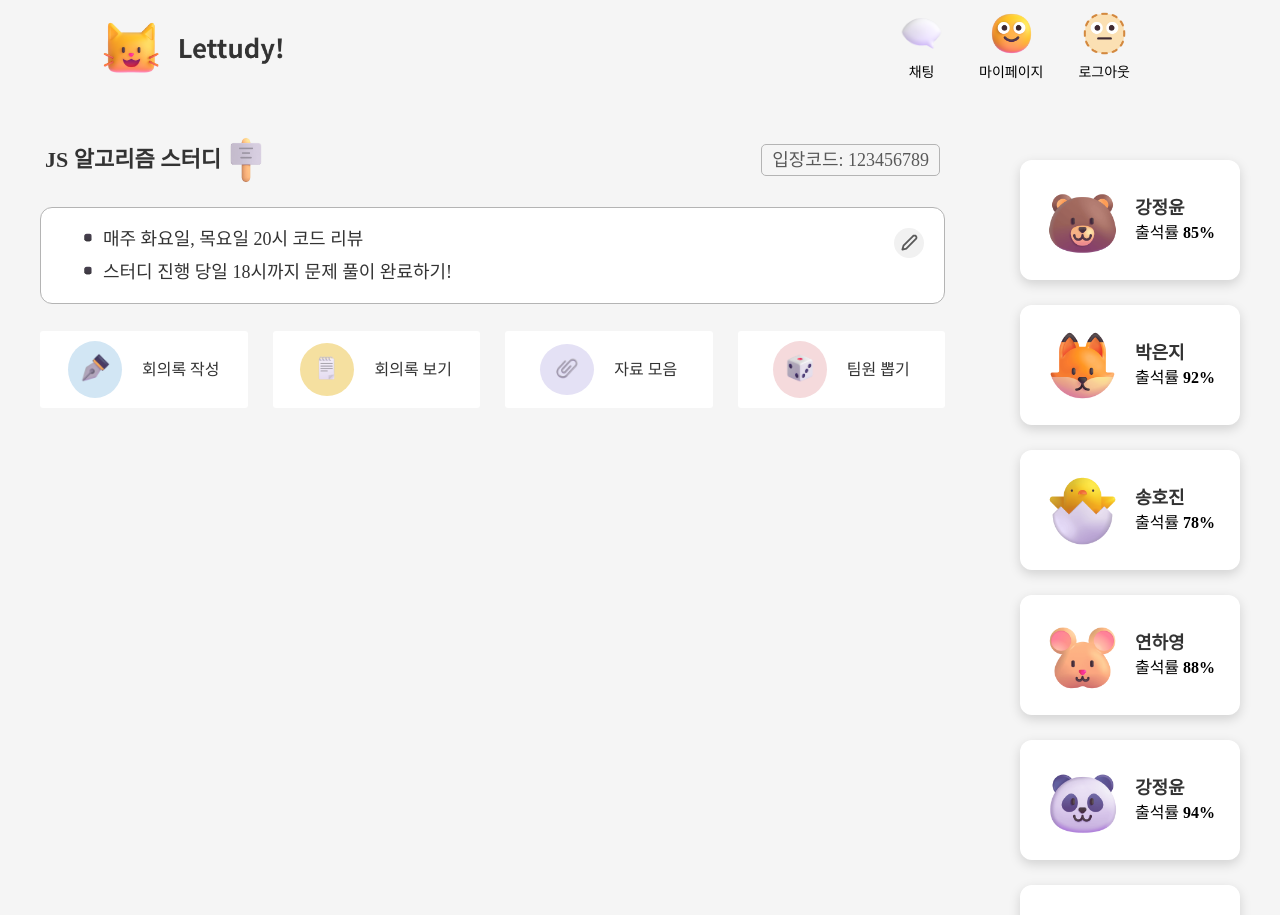
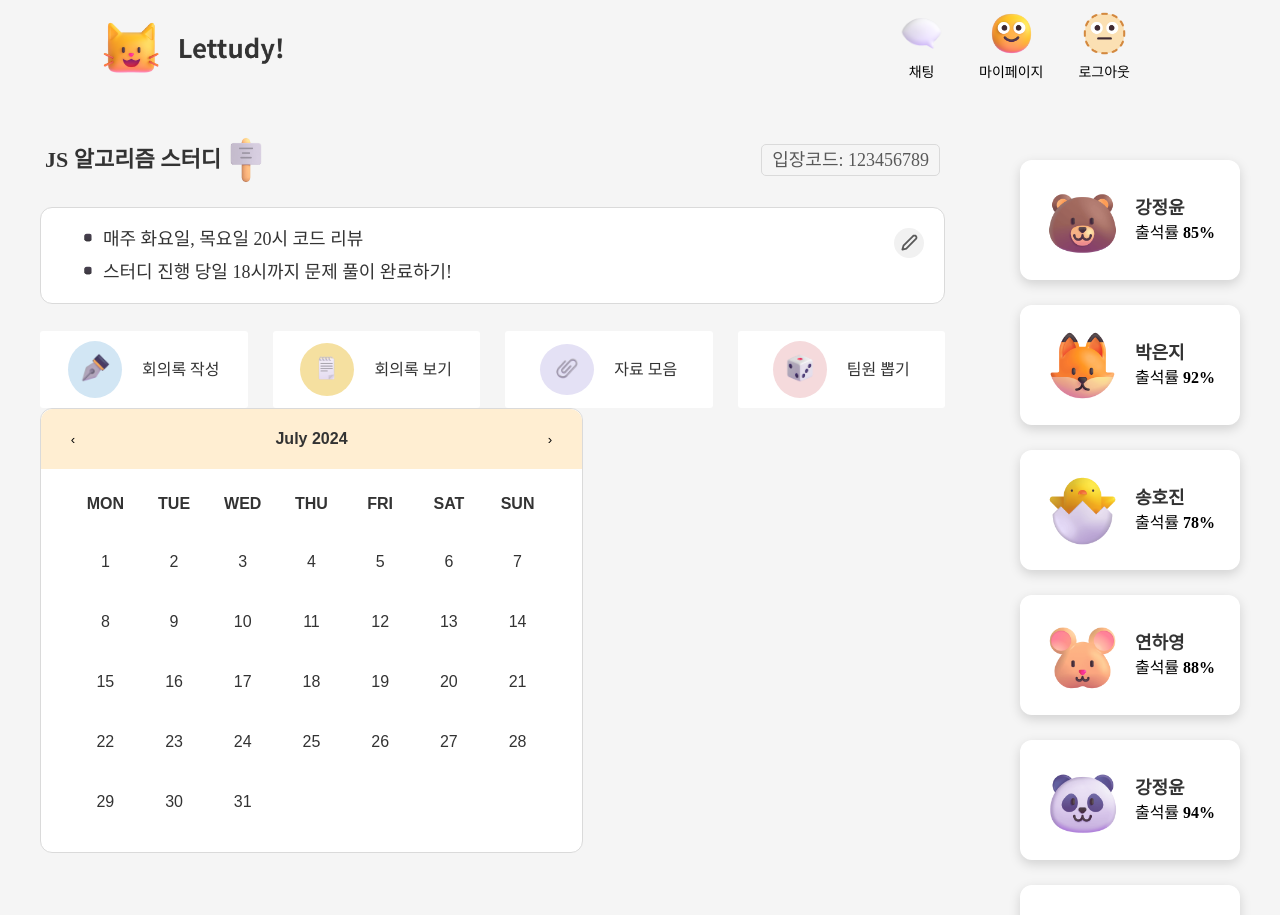
Before and after one commit to IIIIIFive/Lettudy_Client, a React (Vite) app: page /room in a window 1280 px wide. Shown: the top 915 px of the page. Built offline with nearby package versions, Linux system fonts and the light colour scheme; a web font is replaced by a local one.

Commit message:
{feat/#15] 캘린더, 모달 기능 구현 및 스타일링

```diff
--- a/package.json
+++ b/package.json
@@ -13,6 +13,7 @@
     "@types/node": "^22.0.0",
     "@types/react-router-dom": "^5.3.3",
     "react": "^18.3.1",
+    "react-calendar": "^5.0.0",
     "react-dom": "^18.3.1",
     "react-hook-form": "^7.52.2",
     "react-router-dom": "^6.25.1",
--- a/src/components/common/NormalButton.tsx
+++ b/src/components/common/NormalButton.tsx
@@ -4,11 +4,21 @@ interface NormalButtonProps {
   text: string;
   onClick: () => void;
   disabled?: boolean;
+  size?: 'small' | 'medium';
 }
 
-function NormalButton({ text, onClick, disabled = false }: NormalButtonProps) {
+function NormalButton({
+  text,
+  onClick,
+  disabled = false,
+  size = 'medium',
+}: NormalButtonProps) {
   return (
-    <NormalButtonStyle type='button' onClick={onClick} disabled={disabled}>
+    <NormalButtonStyle
+      type='button'
+      onClick={onClick}
+      disabled={disabled}
+      size={size}>
       {text}
     </NormalButtonStyle>
   );
@@ -16,16 +26,17 @@ function NormalButton({ text, onClick, disabled = false }: NormalButtonProps) {
 
 export default NormalButton;
 
-const NormalButtonStyle = styled.button`
+const NormalButtonStyle = styled.button<{ size: 'small' | 'medium' }>`
   display: inline-flex;
   align-items: center;
   justify-content: center;
-  padding: 10px 20px;
+  padding: ${({ size }) => (size === 'small' ? '8px 12px' : '10px 20px')};
   border: none;
   border-radius: 8px;
   background-color: ${({ theme }) => theme.color_key};
   color: ${({ theme }) => theme.color_textWhite};
-  font-size: ${({ theme }) => theme.fontSize_xs};
+  font-size: ${({ theme, size }) =>
+    size === 'small' ? theme.fontSize_xxs : theme.fontSize_xs};
   font-weight: 700;
   cursor: pointer;
   transition: opacity 0.3s;
--- /dev/null
+++ b/src/components/room/CalendarModal.tsx
@@ -0,0 +1,172 @@
+import { useState, useEffect } from 'react';
+import Modal from '../common/Modal';
+import styled from 'styled-components';
+import NormalButton from '../common/NormalButton';
+
+interface CalendarModalProps {
+  isOpen: boolean;
+  onClose: () => void;
+  onSave: (title: string, time: string, alarmOn: boolean) => void;
+  selectedDate: Date | null;
+}
+
+function CalendarModal({
+  isOpen,
+  onClose,
+  onSave,
+  selectedDate,
+}: CalendarModalProps) {
+  const [title, setTitle] = useState('');
+  const [time, setTime] = useState('00:00');
+  const [alarmOn, setAlarmOn] = useState(false);
+
+  useEffect(() => {
+    if (isOpen) {
+      setTitle('');
+      setTime('00:00');
+      setAlarmOn(false);
+    }
+  }, [isOpen]);
+
+  const handleSave = () => {
+    if (title && time && selectedDate) {
+      onSave(title, time, alarmOn);
+      setTitle('');
+      setTime('00:00');
+      setAlarmOn(false);
+      onClose();
+    }
+  };
+
+  const handleDelete = () => {
+    setTitle('');
+    setTime('00:00');
+    setAlarmOn(false);
+  };
+
+  return (
+    <Modal isOpen={isOpen} onClose={onClose}>
+      <CalendarModalStyle>
+        <div className='title'>
+          <img src='/assets/images/calendar.png' alt='calendar' width={35} />
+          <h4>일정 추가</h4>
+        </div>
+        <div className='label'>
+          <div className='label-input'>
+            <label>제목</label>
+            <input
+              type='text'
+              value={title}
+              onChange={(e) => setTitle(e.target.value)}
+            />
+          </div>
+          <div className='label-input'>
+            <label>시간</label>
+            <input
+              type='time'
+              value={time}
+              onChange={(e) => setTime(e.target.value)}
+            />
+          </div>
+        </div>
+        <div className='bottom-bar'>
+          <div className='checkbox'>
+            <input
+              type='checkbox'
+              checked={alarmOn}
+              onChange={(e) => setAlarmOn(e.target.checked)}
+            />
+            <span>알람 ON</span>
+          </div>
+          <div className='button'>
+            <NormalButton text='저장' size='small' onClick={handleSave} />
+            <NormalButton text='삭제' size='small' onClick={handleDelete} />
+          </div>
+        </div>
+        <div className='notice'>
+          알람 ON 선택시 출석부가 생성되며, 10분 전 웹 알람이 울립니다.
+        </div>
+      </CalendarModalStyle>
+    </Modal>
+  );
+}
+
+const CalendarModalStyle = styled.div`
+  display: flex;
+  flex-direction: column;
+  align-items: center;
+  justify-content: center;
+  padding: 20px;
+  gap: 20px;
+
+  .title {
+    display: flex;
+    align-items: center;
+    justify-content: center;
+    gap: 10px;
+  }
+
+  .label {
+    display: flex;
+    flex-direction: column;
+    gap: 15px;
+    margin: 30px 0;
+
+    .label-input {
+      display: flex;
+      align-items: center;
+      gap: 10px;
+      width: 100%;
+
+      label {
+        flex: 1;
+        font-size: ${({ theme }) => theme.fontSize_sm};
+      }
+
+      input {
+        width: 80%;
+        outline: none;
+        padding: 10px;
+        border-radius: 8px;
+        border: 1px solid ${({ theme }) => theme.color_borderGray};
+      }
+    }
+  }
+
+  .bottom-bar {
+    display: flex;
+    align-items: center;
+    justify-content: space-around;
+    width: 100%;
+
+    .button {
+      display: flex;
+      align-items: center;
+      gap: 10px;
+    }
+
+    .checkbox {
+      display: flex;
+      align-items: center;
+      gap: 5px;
+
+      input {
+        width: 16px;
+        height: 16px;
+      }
+
+      span {
+        font-size: ${({ theme }) => theme.fontSize_sm};
+      }
+    }
+  }
+
+  .notice {
+    font-size: ${({ theme }) => theme.fontSize_xxs};
+    color: ${({ theme }) => theme.color_textGray};
+    text-align: left;
+    margin-bottom: 15px;
+  }
+`;
+
+export default CalendarModal;
--- /dev/null
+++ b/src/components/room/StudyCalendar.tsx
@@ -0,0 +1,173 @@
+import styled from 'styled-components';
+import Calendar from 'react-calendar';
+import 'react-calendar/dist/Calendar.css';
+import { useCallback, useState } from 'react';
+import CalendarModal from './CalendarModal';
+
+type ValuePiece = Date | null;
+type Value = ValuePiece | [ValuePiece, ValuePiece];
+
+interface Event {
+  date: Date;
+  title: string;
+  time: string;
+}
+
+function StudyCalendar() {
+  const [calendarValue, setCalendarValue] = useState<Value>(new Date());
+  const [isModalOpen, setIsModalOpen] = useState(false);
+  const [selectedDate, setSelectedDate] = useState<Date | null>(null);
+  const [events, setEvents] = useState<Event[]>([]);
+
+  const onChangeCalendar = useCallback((value: Value) => {
+    setCalendarValue(value);
+  }, []);
+
+  const handleDateClick = (value: Date) => {
+    setSelectedDate(value);
+    setIsModalOpen(true);
+  };
+
+  const handleModalClose = () => {
+    setIsModalOpen(false);
+  };
+
+  const handleSaveEvent = (title: string, time: string) => {
+    if (selectedDate && title && time) {
+      setEvents([...events, { date: selectedDate, title, time }]);
+      handleModalClose();
+    }
+  };
+
+  const renderTileContent = ({ date }: { date: Date }) => {
+    const event = events.find(
+      (event) => event.date.toDateString() === date.toDateString(),
+    );
+    return event ? <div className='event'>{event.title}</div> : null;
+  };
+
+  return (
+    <StudyCalendarStyle>
+      <Calendar
+        onChange={onChangeCalendar}
+        value={calendarValue}
+        showNeighboringMonth={false}
+        next2Label={null}
+        prev2Label={null}
+        formatDay={(locale, date) =>
+          date.toLocaleString('en', { day: 'numeric' })
+        }
+        tileContent={renderTileContent}
+        onClickDay={handleDateClick}
+      />
+      <CalendarModal
+        isOpen={isModalOpen}
+        onClose={handleModalClose}
+        onSave={handleSaveEvent}
+        selectedDate={selectedDate}
+      />
+    </StudyCalendarStyle>
+  );
+}
+
+const StudyCalendarStyle = styled.div`
+  .react-calendar {
+    width: 60%;
+    background: ${({ theme }) => theme.color_bgWhite};
+    border: 0.5px solid ${({ theme }) => theme.color_borderGray};
+    border-radius: 12px;
+    font-size: ${({ theme }) => theme.fontSize_reg};
+  }
+
+  // 상단 내비게이션(년, 월)
+  .react-calendar__navigation {
+    background: #ffeed2;
+    height: 60px;
+    border-radius: 12px 12px 0 0;
+    padding: 0 10px;
+
+    span {
+      font-size: ${({ theme }) => theme.fontSize_sm};
+      font-weight: 600;
+      color: ${({ theme }) => theme.color_textBlack};
+    }
+
+    button {
+      &:hover,
+      &:focus {
+        background: none;
+      }
+    }
+  }
+
+  .react-calendar__navigation__label {
+    pointer-events: none;
+  }
+
+  // 월 달력 (내비게이션 제외)
+  .react-calendar__month-view {
+    padding: 0 30px 10px 30px;
+    abbr {
+      // 텍스트
+      color: ${({ theme }) => theme.color_textBlack};
+      font-size: ${({ theme }) => theme.fontSize_sm};
+    }
+  }
+
+  // 요일
+  .react-calendar__month-view__weekdays {
+    margin-bottom: 20px;
+
+    abbr {
+      // 텍스트
+      font-size: ${({ theme }) => theme.fontSize_sm};
+      font-weight: 600;
+      text-decoration: none;
+    }
+  }
+
+  // 일
+  .react-calendar__tile {
+    text-align: center;
+    height: 60px;
+    display: flex;
+    flex-direction: column;
+    justify-content: flex-start;
+    align-items: center;
+
+    .event {
+      background-color: #d3e5ef;
+      color: ${({ theme }) => theme.color_textBlack};
+      padding: 0 6px;
+      border-radius: 4px;
+      margin-top: 4px;
+      font-size: 10px;
+    }
+  }
+
+  .react-calendar__tile:enabled:hover,
+  .react-calendar__tile:enabled:focus {
+    background: ${({ theme }) => theme.color_bgLightGray};
+    border-radius: 12px;
+  }
+
+  // 클릭된 날짜
+  .react-calendar__tile--active {
+    background: ${({ theme }) => theme.color_bgWhite};
+    border-radius: 12px;
+  }
+
+  // 오늘
+  .react-calendar__tile--now {
+    background: ${({ theme }) => theme.color_bgWhite};
+    border-radius: 12px;
+  }
+
+  .react-calendar__tile--now:enabled:hover,
+  .react-calendar__tile--now:enabled:focus {
+    background: ${({ theme }) => theme.color_bgLightGray};
+    border-radius: 12px;
+  }
+`;
+
+export default StudyCalendar;
--- a/src/pages/StudyRoom.tsx
+++ b/src/pages/StudyRoom.tsx
@@ -1,7 +1,6 @@
 import AttendanceList from '@/components/room/AttendanceList';
+import StudyCalendar from '@/components/room/StudyCalendar';
 import TopSection from '@/components/room/TopSection';
-
-import React, { useState } from 'react';
 import styled from 'styled-components';
 
 function StudyRoom() {
@@ -9,6 +8,7 @@ function StudyRoom() {
     <StudyRoomStyle>
       <div className='content'>
         <TopSection />
+        <StudyCalendar />
       </div>
       <AttendanceList />
     </StudyRoomStyle>
--- a/src/styles/theme.ts
+++ b/src/styles/theme.ts
@@ -7,7 +7,8 @@ export const theme = {
   color_textGray: '#909090',
   color_bgWhite: '#FFFFFF',
   color_bgLightGray: '#F5F5F5',
-  color_borderGray: '#B4B4B4',
+  color_bgCalday: '#E8E8E8',
+  color_borderGray: '#DADADA',
 
   fontSize_xxs: '12px',
   fontSize_xs: '14px',
```
Also changed, not shown: public/assets/images/calendar.png (added), 1 other file (tests, documents, lock files or other folders).
